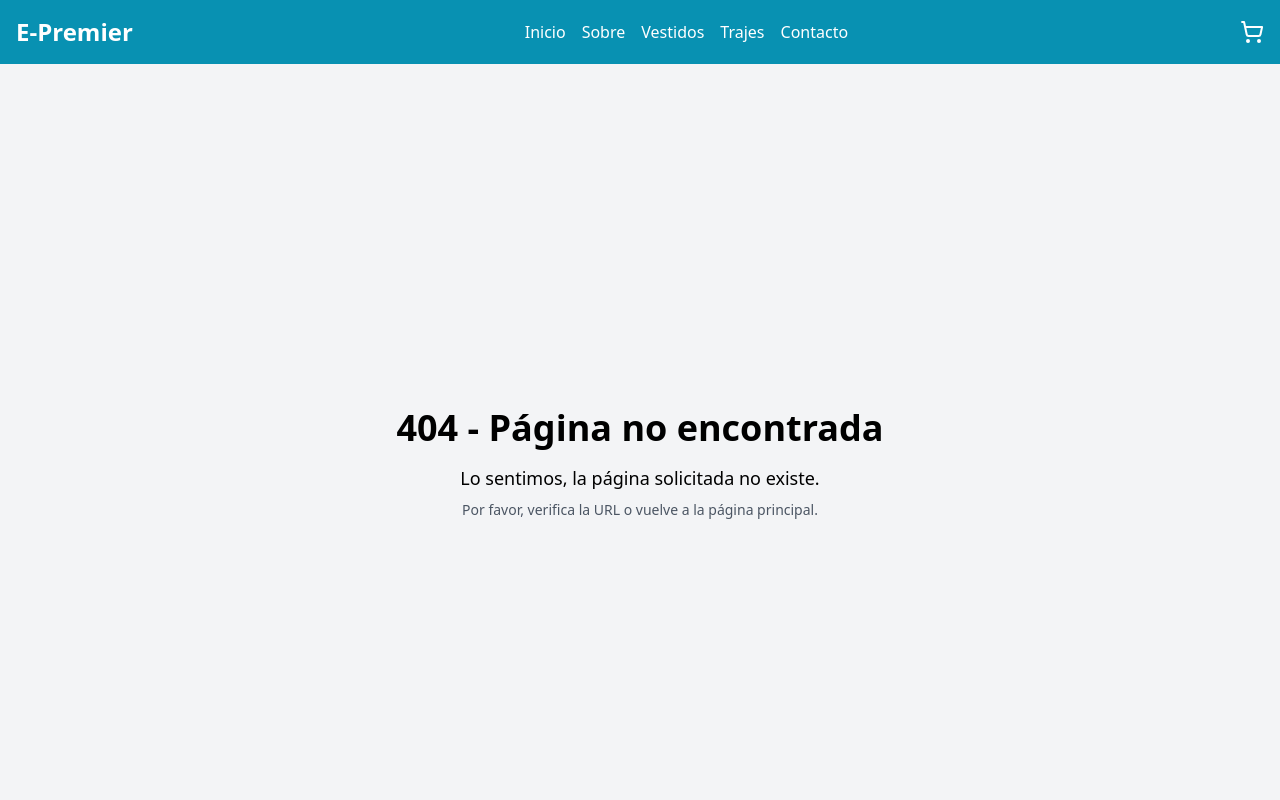
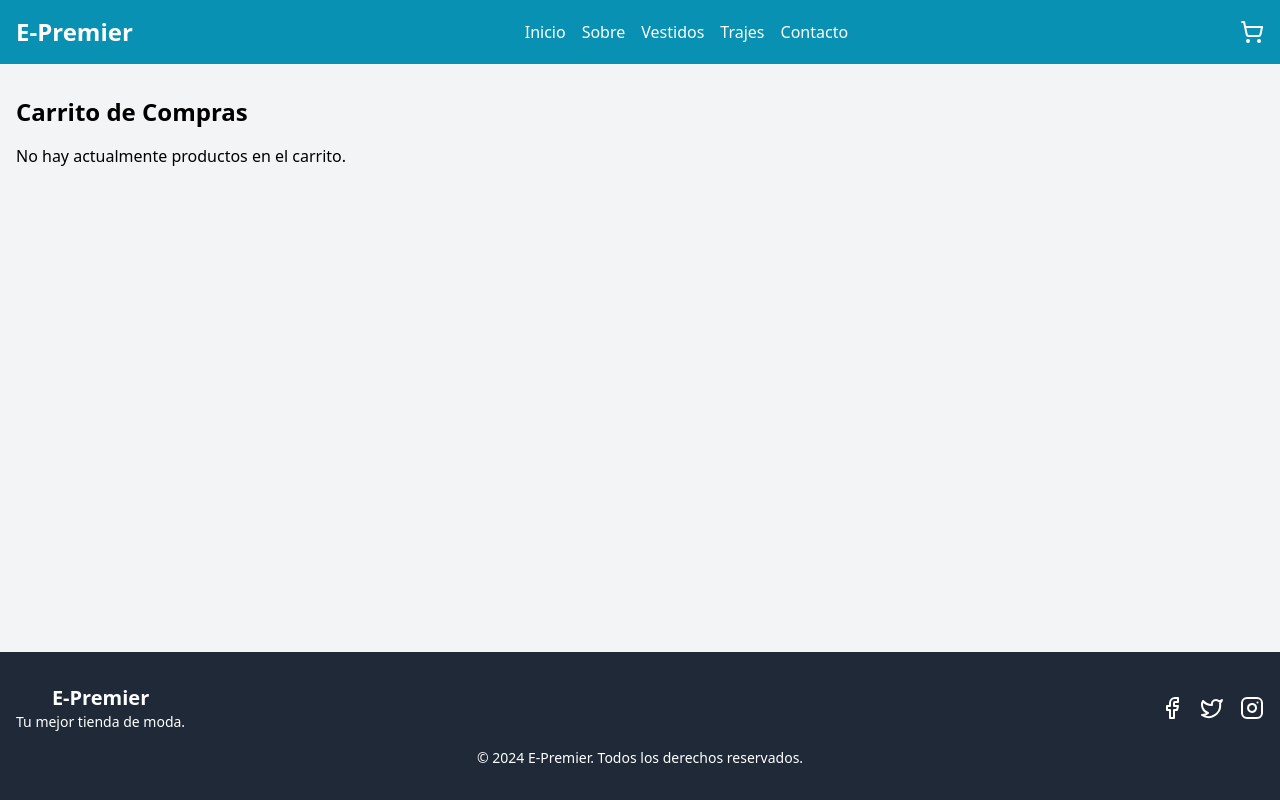
Before and after one commit to tomasjrl/Coderhouse-Comision-65640, a React (Vite) app: page /cart in a window 1280 px wide. Shown: the top 800 px of the page. Built offline with nearby package versions, Linux system fonts and the light colour scheme.

Commit message:
agrego vista cart para ver productos agregados al carrito

```diff
--- a/src/App.jsx
+++ b/src/App.jsx
@@ -7,6 +7,7 @@ import Contact from "./pages/Contact";
 import ItemListContainer from "./components/ItemListContainer/ItemListContainer";
 import ItemDetailContainer from "./components/ItemDetailContainer/ItemDetailContainer";
 import { CartProvider } from "./components/NavBar/CartWidget/CartWidget";
+import Cart from "./components/Cart/Cart";
 import NotFound from './pages/NotFound';
 
 function App() {
@@ -22,7 +23,8 @@ function App() {
               <Route path="/contact" element={<Contact />} />
               <Route path="/category/:categoryId" element={<ItemListContainer />} />
               <Route path="/item/:itemId" element={<ItemDetailContainer />} />
-              <Route path="*" element={<NotFound />} /> {/* Ruta para 404 */}
+              <Route path="/cart" element={<Cart />} /> {/* Nueva ruta para el carrito */}
+              <Route path="*" element={<NotFound />} />
             </Routes>
           </main>
           <Footer />
--- /dev/null
+++ b/src/components/Cart/Cart.jsx
@@ -0,0 +1,31 @@
+import React from 'react';
+import { useCart } from '../NavBar/CartWidget/CartWidget';
+
+const Cart = () => {
+  const { cartItems, totalAmount } = useCart();
+
+  return (
+    <div className="container mx-auto px-4 py-8">
+      <h2 className="text-2xl font-bold mb-4">Carrito de Compras</h2>
+      {cartItems.length === 0 ? (
+        <p>No hay actualmente productos en el carrito.</p>
+      ) : (
+        <>
+          <ul>
+            {cartItems.map(item => (
+              <li key={item.id} className="flex justify-between py-2">
+                <span>{item.name} (x{item.quantity})</span>
+                <span>${(item.price * item.quantity).toFixed(2)}</span>
+              </li>
+            ))}
+          </ul>
+          <div className="mt-4 font-bold">
+            Total: ${totalAmount.toFixed(2)}
+          </div>
+        </>
+      )}
+    </div>
+  );
+};
+
+export default Cart;
--- a/src/components/ItemDetailContainer/ItemDetail/ItemDetail.jsx
+++ b/src/components/ItemDetailContainer/ItemDetail/ItemDetail.jsx
@@ -1,3 +1,4 @@
+// ItemDetail.jsx
 import React, { useContext } from "react";
 import ItemCount from "./ItemCount";
 import { CartContext } from "../../NavBar/CartWidget/CartWidget";
@@ -16,7 +17,7 @@ const ItemDetail = ({ product }) => {
 
   const handleAddToCart = (count) => {
     console.log(`Added ${count} ${product.name}(s) to cart`);
-    addToCart(count);
+    addToCart(product, count); // Cambiado para pasar el producto y la cantidad
   };
 
   return (
--- a/src/components/NavBar/CartWidget/CartWidget.jsx
+++ b/src/components/NavBar/CartWidget/CartWidget.jsx
@@ -1,17 +1,32 @@
+// CartWidget.jsx
 import React, { createContext, useContext, useState } from 'react';
 
 // Create a context for the cart
 export const CartContext = createContext(undefined);
 
 export const CartProvider = ({ children }) => {
-  const [cartCount, setCartCount] = useState(0);
+  const [cartItems, setCartItems] = useState([]);
 
-  const addToCart = (quantity) => {
-    setCartCount(prevCount => prevCount + quantity);
+  const addToCart = (item, quantity) => {
+    setCartItems(prevItems => {
+      const existingItem = prevItems.find(cartItem => cartItem.id === item.id);
+      if (existingItem) {
+        return prevItems.map(cartItem =>
+          cartItem.id === item.id
+            ? { ...cartItem, quantity: cartItem.quantity + quantity }
+            : cartItem
+        );
+      } else {
+        return [...prevItems, { ...item, quantity }];
+      }
+    });
   };
 
+  const cartCount = cartItems.reduce((total, item) => total + item.quantity, 0);
+  const totalAmount = cartItems.reduce((total, item) => total + item.price * item.quantity, 0);
+
   return (
-    <CartContext.Provider value={{ cartCount, addToCart }}>
+    <CartContext.Provider value={{ cartItems, cartCount, addToCart, totalAmount }}>
       {children}
     </CartContext.Provider>
   );
--- a/src/components/NavBar/NavBar.jsx
+++ b/src/components/NavBar/NavBar.jsx
@@ -25,46 +25,22 @@ const NavBar = () => {
             E-Premier
           </Link>
           <div className="hidden md:flex space-x-4">
-            <Link
-              to="/"
-              className="hover:text-blue-200 transition duration-200 ease-in-out"
-            >
-              Inicio
-            </Link>
-            <Link
-              to="/about"
-              className="hover:text-blue-200 transition duration-200 ease-in-out"
-            >
-              Sobre
-            </Link>
-            <Link
-              to="/category/vestidos"
-              className="hover:text-blue-200 transition duration-200 ease-in-out"
-            >
-              Vestidos
-            </Link>
-            <Link
-              to="/category/trajes"
-              className="hover:text-blue-200 transition duration-200 ease-in-out"
-            >
-              Trajes
-            </Link>
-            <Link
-              to="/contact"
-              className="hover:text-blue-200 transition duration-200 ease-in-out"
-            >
-              Contacto
-            </Link>
+            <Link to="/" className="hover:text-blue-200 transition duration-200 ease-in-out">Inicio</Link>
+            <Link to="/about" className="hover:text-blue-200 transition duration-200 ease-in-out">Sobre</Link>
+            <Link to="/category/vestidos" className="hover:text-blue-200 transition duration-200 ease-in-out">Vestidos</Link>
+            <Link to="/category/trajes" className="hover:text-blue-200 transition duration-200 ease-in-out">Trajes</Link>
+            <Link to="/contact" className="hover:text-blue-200 transition duration-200 ease-in-out">Contacto</Link>
           </div>
           <div className="flex items-center">
-            <div className="relative">
+            {/* Haciendo clickeable el icono del carrito */}
+            <Link to="/cart" className="relative">
               <ShoppingCart className="h-6 w-6" />
               {cartCount > 0 && (
                 <span className="absolute -top-2 -right-2 bg-red-500 text-white rounded-full w-5 h-5 flex items-center justify-center text-xs">
                   {cartCount}
                 </span>
               )}
-            </div>
+            </Link>
             <button className="md:hidden ml-4" onClick={toggleMenu}>
               {isMenuOpen ? (
                 <X className="h-6 w-6" />
@@ -78,36 +54,11 @@ const NavBar = () => {
       {isMenuOpen && (
         <div className="md:hidden">
           <div className="px-2 pt-2 pb-3 space-y-1 text-center sm:px-3">
-            <Link
-              to="/"
-              className="block px-3 py-2 rounded-md text-base font-medium hover:text-blue-200 transition duration-200 ease-in-out"
-            >
-              Inicio
-            </Link>
-            <Link
-              to="/about"
-              className="block px-3 py-2 rounded-md text-base font-medium hover:text-blue-200 transition duration-200 ease-in-out"
-            >
-              Sobre
-            </Link>
-            <Link
-              to="/category/vestidos"
-              className="block px-3 py-2 rounded-md text-base font-medium hover:text-blue-200 transition duration-200 ease-in-out"
-            >
-              Vestidos
-            </Link>
-            <Link
-              to="/category/trajes"
-              className="block px-3 py-2 rounded-md text-base font-medium hover:text-blue-200 transition duration-200 ease-in-out"
-            >
-              Trajes
-            </Link>
-            <Link
-              to="/contact"
-              className="block px-3 py-2 rounded-md text-base font-medium hover:text-blue-200 transition duration-200 ease-in-out"
-            >
-              Contacto
-            </Link>
+            <Link to="/" className="block px-3 py-2 rounded-md text-base font-medium hover:text-blue-200 transition duration-200 ease-in-out">Inicio</Link>
+            <Link to="/about" className="block px-3 py-2 rounded-md text-base font-medium hover:text-blue-200 transition duration-200 ease-in-out">Sobre</Link>
+            <Link to="/category/vestidos" className="block px-3 py-2 rounded-md text-base font-medium hover:text-blue-200 transition duration-200 ease-in-out">Vestidos</Link>
+            <Link to="/category/trajes" className="block px-3 py-2 rounded-md text-base font-medium hover:text-blue-200 transition duration-200 ease-in-out">Trajes</Link>
+            <Link to="/contact" className="block px-3 py-2 rounded-md text-base font-medium hover:text-blue-200 transition duration-200 ease-in-out">Contacto</Link>
           </div>
         </div>
       )}
```
